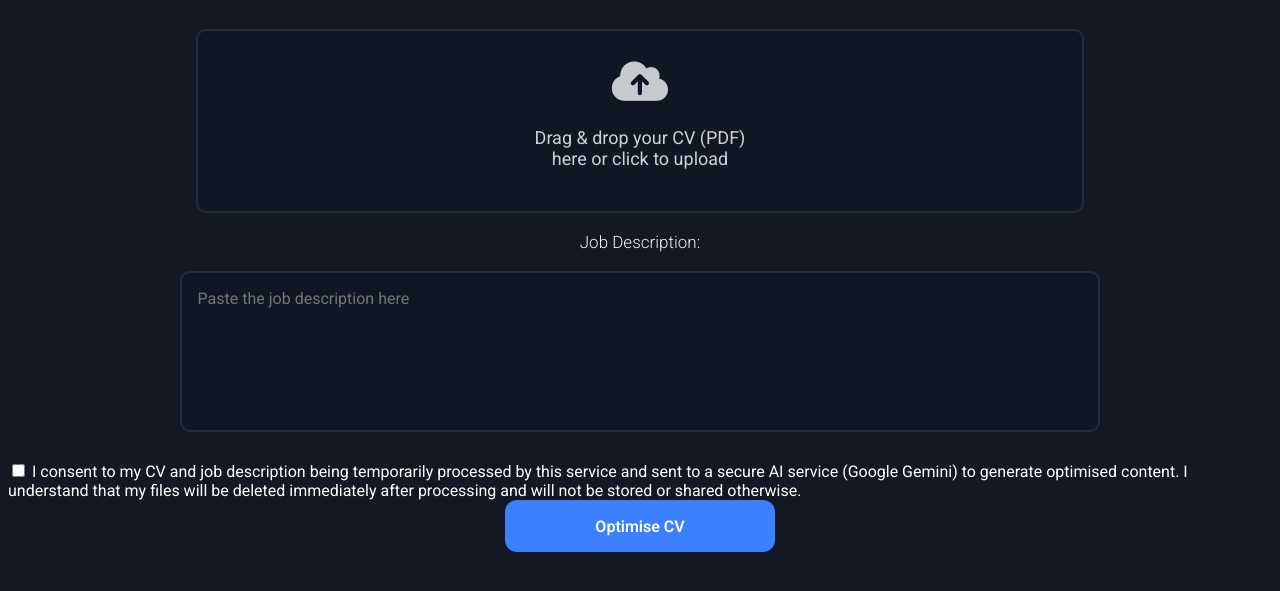
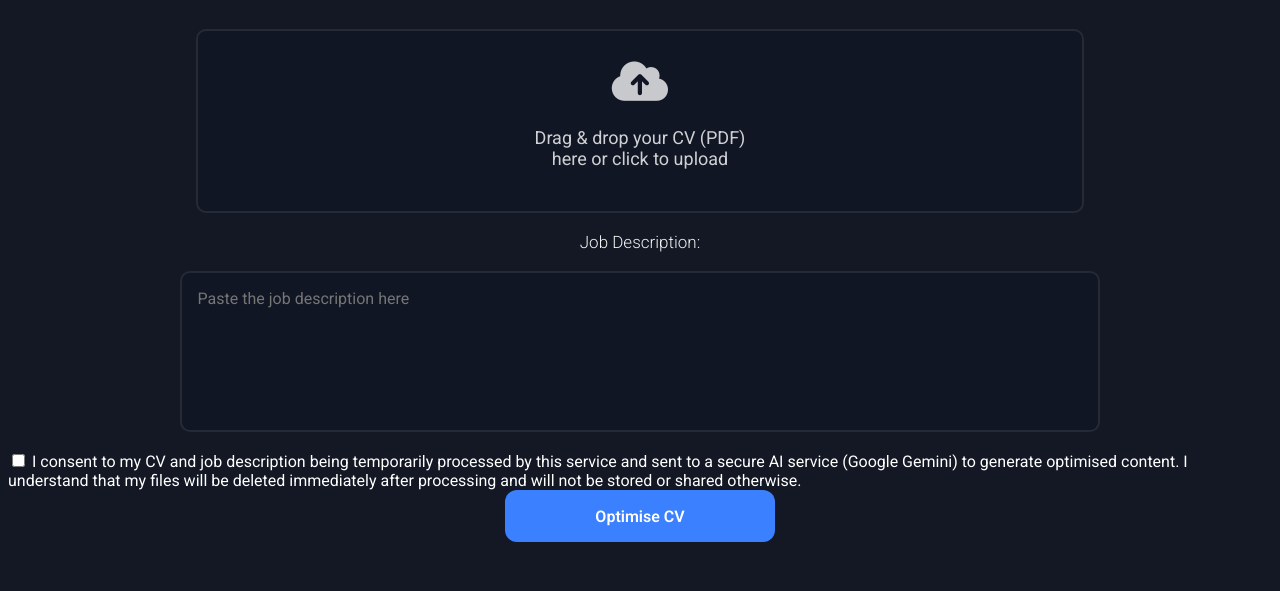
Before and after one commit to ananyachennadi/hire-boost, a Flask app: page / in a window 1280 px wide. Shown: the part 138-729 px from the top of the page. Run offline with Flask 3, Linux system fonts and the light colour scheme.

```diff
--- a/templates/index.html
+++ b/templates/index.html
@@ -48,13 +48,13 @@
             <label class="job-desc-label">Job Description:</label><br>
             <textarea name="job_desc" placeholder="Paste the job description here" class="job-desc"></textarea><br>
 
-            <div style="margin-top:10px;">
+            <div>
                 <input type="checkbox" id="consent" name="consent" required>
                 <label for="consent">
                 I consent to my CV and job description being temporarily processed by this service and sent to a secure AI service (Google Gemini) to generate optimised content.
                 I understand that my files will be deleted immediately after processing and will not be stored or shared otherwise.
                 </label>
-        </div>
+            </div>
 
             <div class="submit-area">
                 <input type="submit" value="Optimise CV" class="submit-button">
```
